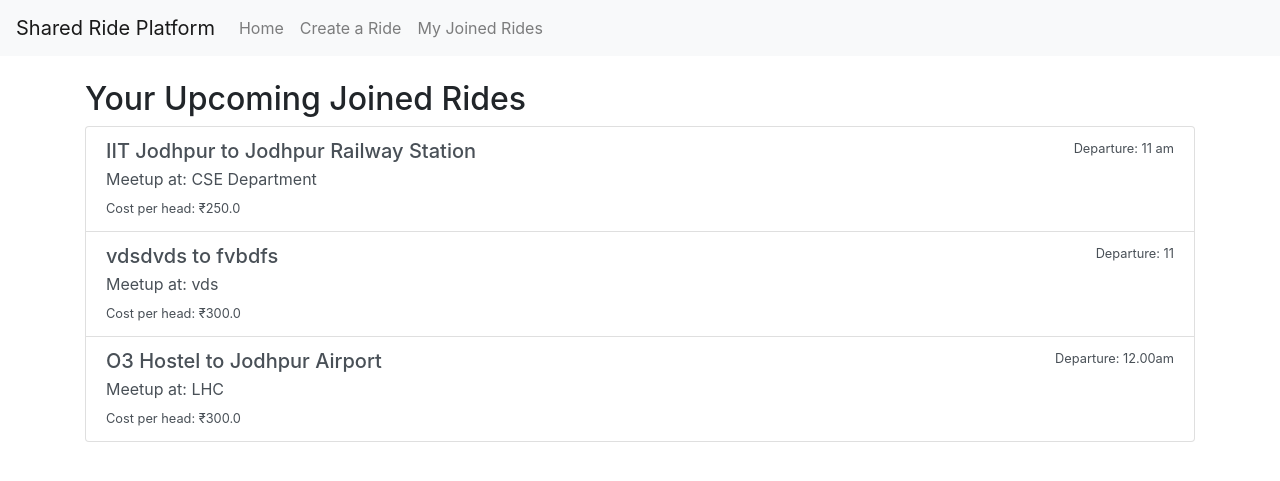
After one commit to akaash897/TravelSathi-Travel-Companion-App, a Flask app: page /joined_rides in a window 1280 px wide. The commit adds this page. Shown: the top 481 px of the page. Run offline with Flask 3, Linux system fonts and the light colour scheme; a user stored in the database is signed in; some libraries are stand-ins or nearby versions.

Commit message:
Added Functionality to View Joined Rides

```diff
--- a/routes.py
+++ b/routes.py
@@ -91,6 +91,17 @@ def join_ride(ride_id):
 
     return redirect(url_for('home'))
 
+@app.route('/joined_rides')
+@login_required
+def joined_rides():
+    # Fetch rides that the user has joined
+    joined_rides = current_user.rides_joined
+
+    # Debugging: print joined rides to console
+    for ride in joined_rides:
+        print(f"Joined Ride: {ride.start_location} -> {ride.end_location} at {ride.departure_time}")
+
+    return render_template('joined_rides.html', joined_rides=joined_rides)
 
 # routes.py
 @app.route('/logout')
--- a/templates/index.html
+++ b/templates/index.html
@@ -9,6 +9,9 @@
     <link rel="stylesheet" href="{{ url_for('static', filename='styles.css') }}">
 </head>
 <body>
+    <li class="nav-item">
+        <a class="nav-link" href="{{ url_for('joined_rides') }}">Joined Rides</a>
+      </li>
     {% with messages = get_flashed_messages(with_categories=true) %}
     {% if messages %}
         <div class="flash-messages">
--- /dev/null
+++ b/templates/joined_rides.html
@@ -0,0 +1,56 @@
+<!DOCTYPE html>
+<html lang="en">
+<head>
+    <meta charset="UTF-8">
+    <meta name="viewport" content="width=device-width, initial-scale=1.0">
+    <title>Your Joined Rides</title>
+    <!-- Bootstrap CSS for styling -->
+    <link href="https://stackpath.bootstrapcdn.com/bootstrap/4.5.2/css/bootstrap.min.css" rel="stylesheet">
+</head>
+<body>
+
+    <nav class="navbar navbar-expand-lg navbar-light bg-light">
+        <a class="navbar-brand" href="#">Shared Ride Platform</a>
+        <div class="collapse navbar-collapse">
+            <ul class="navbar-nav mr-auto">
+                <li class="nav-item">
+                    <a class="nav-link" href="/">Home</a>
+                </li>
+                <li class="nav-item">
+                    <a class="nav-link" href='/ride/new'>Create a Ride</a>
+                </li>
+                <li class="nav-item">
+                    <a class="nav-link" href="/joined_rides">My Joined Rides</a>
+                </li>
+            </ul>
+        </div>
+    </nav>
+
+    <div class="container mt-4">
+        <h2>Your Upcoming Joined Rides</h2>
+
+        <!-- Display joined rides -->
+        {% if joined_rides and joined_rides|length > 0 %}
+            <div class="list-group">
+                {% for ride in joined_rides %}
+                    <a href="#" class="list-group-item list-group-item-action">
+                        <div class="d-flex w-100 justify-content-between">
+                            <h5 class="mb-1">{{ ride.start_location }} to {{ ride.end_location }}</h5>
+                            <small>Departure: {{ ride.departure_time }}</small>
+                        </div>
+                        <p class="mb-1">Meetup at: {{ ride.meetup_point }}</p>
+                        <small>Cost per head: ₹{{ ride.cost_per_head }}</small>
+                    </a>
+                {% endfor %}
+            </div>
+        {% else %}
+            <p class="text-muted">You have not joined any upcoming rides.</p>
+        {% endif %}
+    </div>
+
+    <!-- Bootstrap JS, Popper.js, and jQuery -->
+    <script src="https://code.jquery.com/jquery-3.5.1.slim.min.js"></script>
+    <script src="https://cdn.jsdelivr.net/npm/bootstrap@4.5.2/dist/js/bootstrap.bundle.min.js"></script>
+
+</body>
+</html>
```
